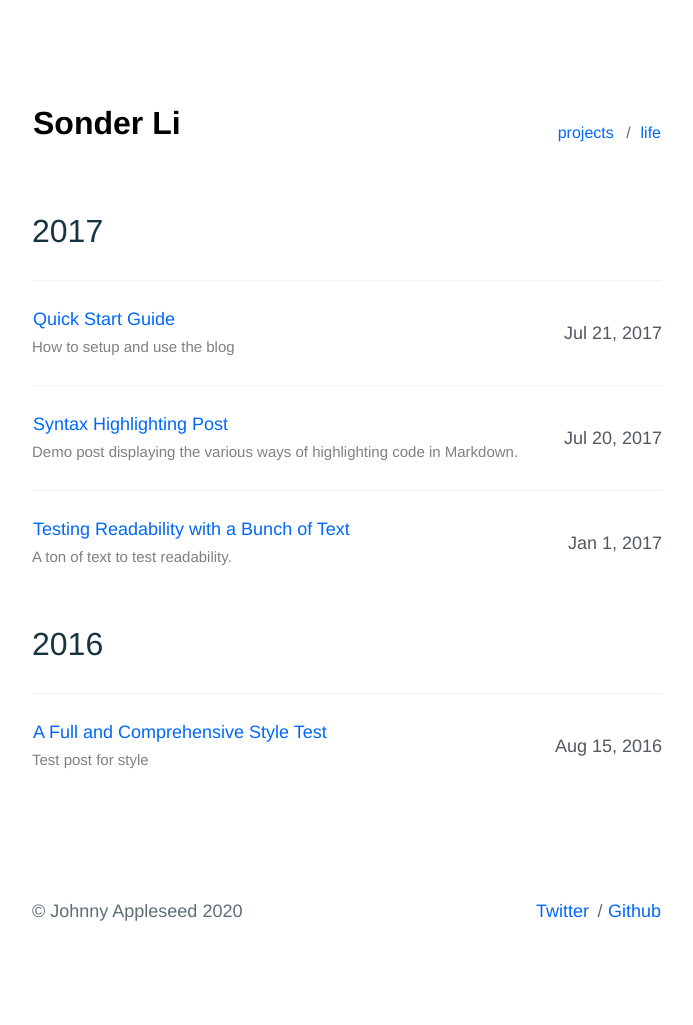
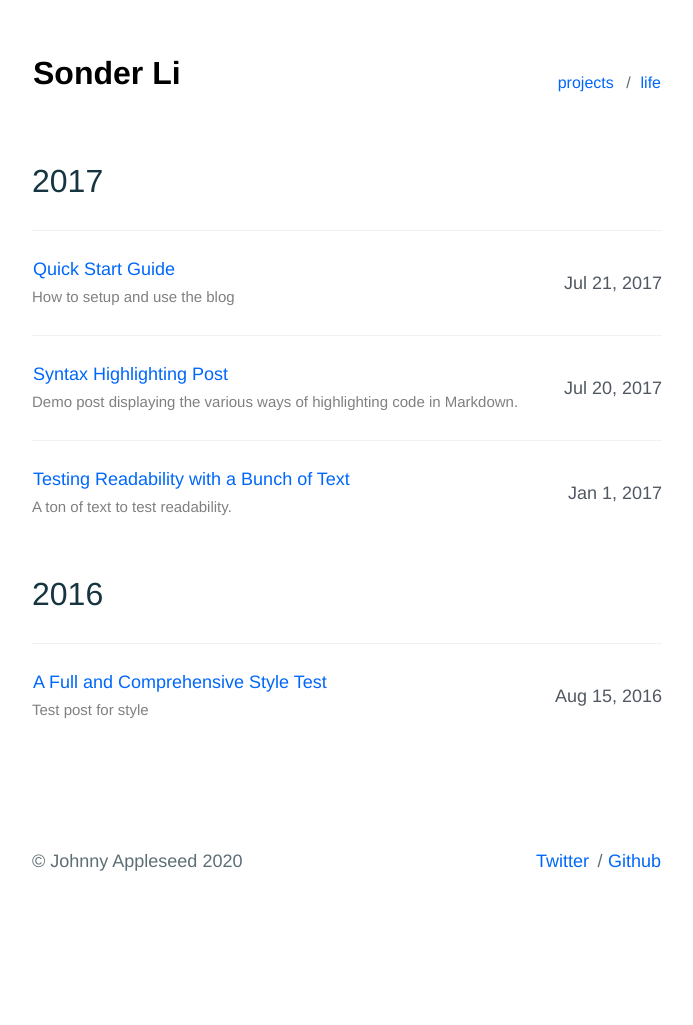
Before and after one commit to sumchuenli/sumchuenli.github.io, a Jekyll site: the page built from index.html, in a window 1280 px wide. Shown: the whole page, without its empty margins (293-986 px from the left). Built offline with Jekyll 4.4.1, drawn with Linux system fonts in a browser that asks for light colours; after the commit the page ends 975 px from its top, so only the background shows below that.

Commit message:
changing padding top

```diff
--- a/_sass/utilities/_layout.scss
+++ b/_sass/utilities/_layout.scss
@@ -6,7 +6,7 @@
     max-width: 65rem; // 620px
     margin-right: auto;
     margin-left: auto;
-    padding-top: 10rem; // 100px
+    padding-top: 5rem; // 100px
     padding-right: 1rem; // 10px
     padding-left: 1rem; // 10px
 }
```
